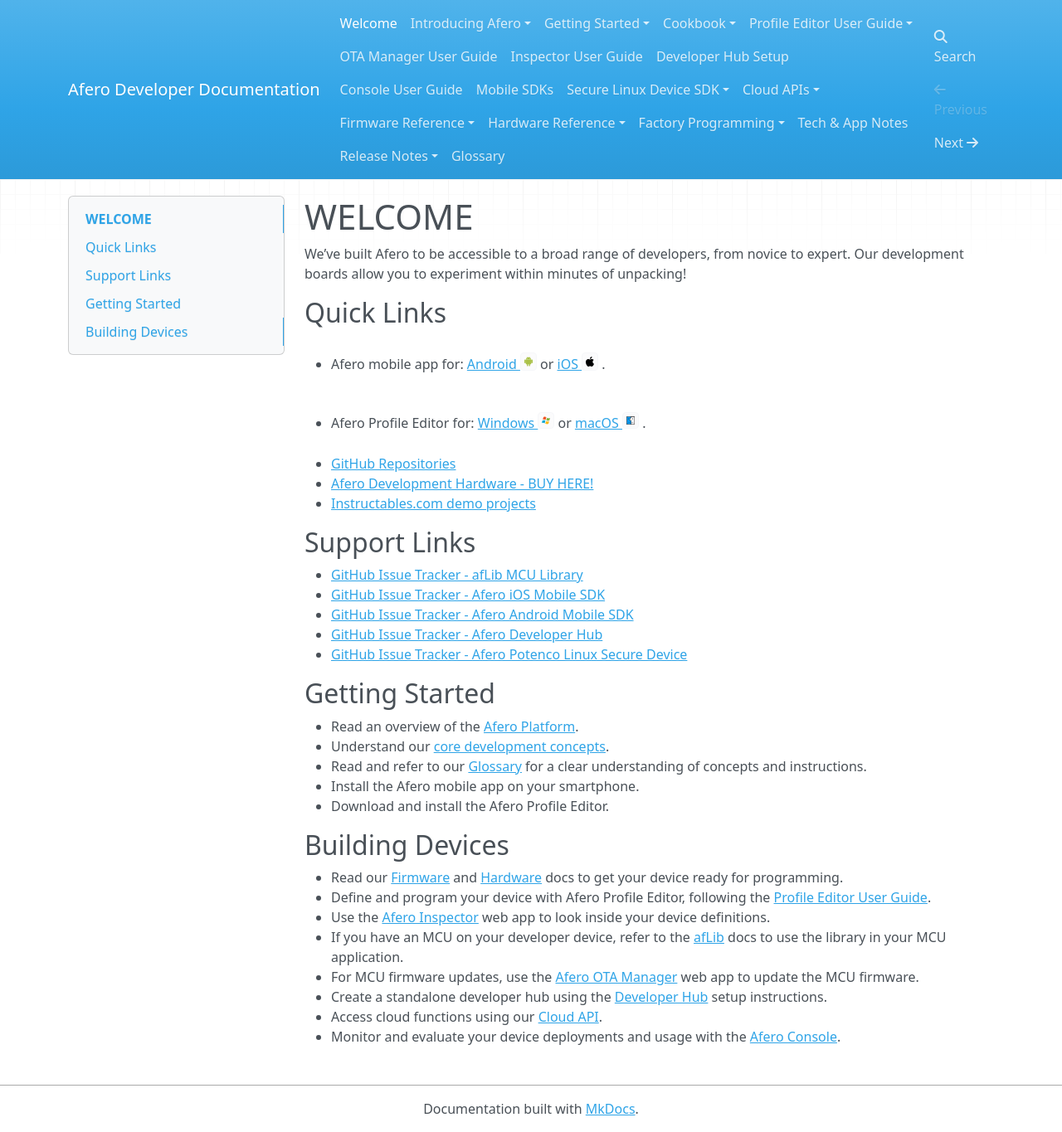
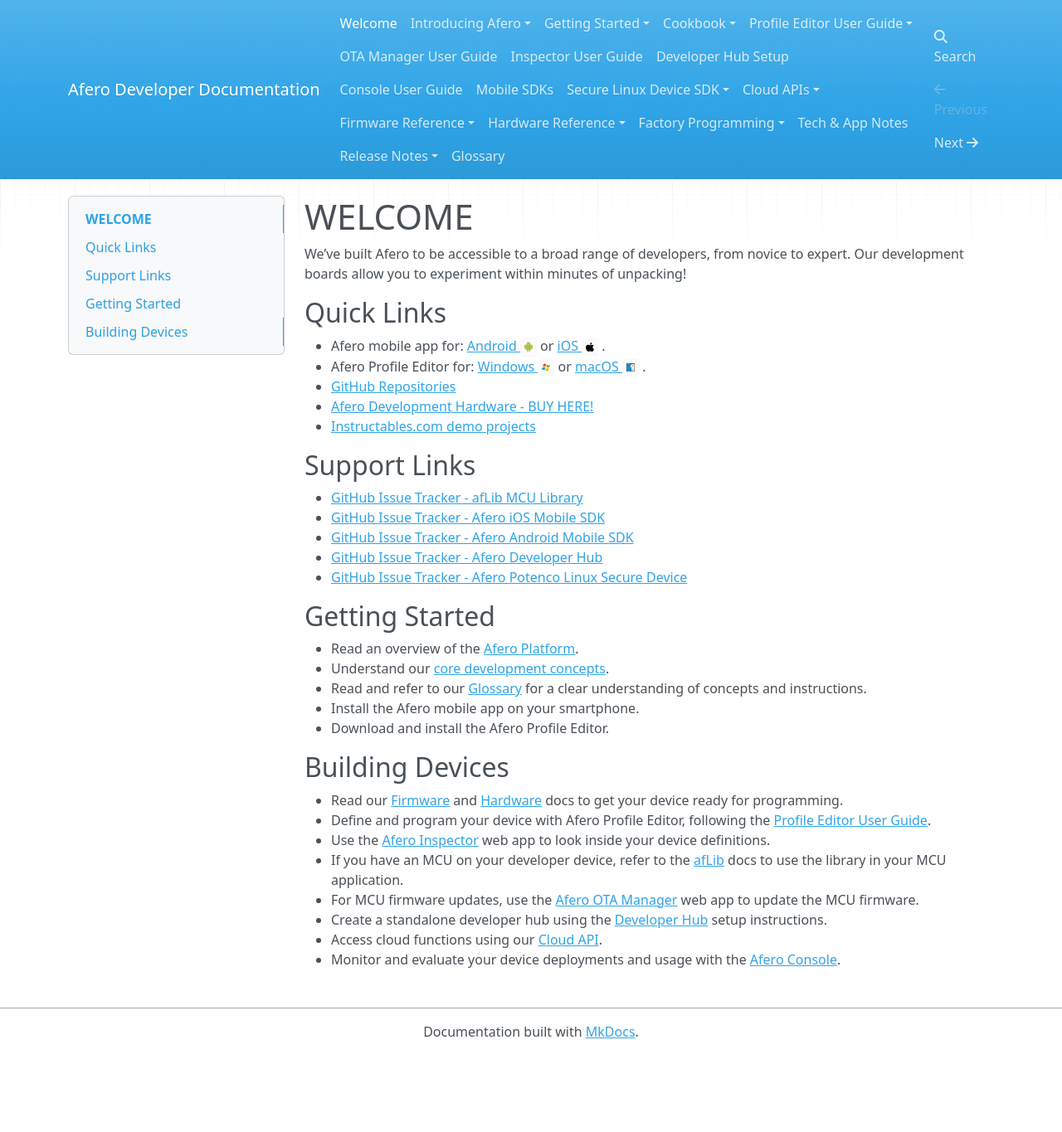
Before and after one commit to cdevshub/afero-devdocs, an MkDocs documentation site: the page built from docs/index.md, in a window 1280 px wide. Shown: the whole page at 83% size. Built offline with MkDocs 1.6.1, drawn with Linux system fonts in a browser that asks for light colours; nearby versions of some CDN libraries; after the commit the page ends 1272 px from its top, so only the background shows below that.

Commit message:
using margin=0 setting to remove vertical spacing above/below images

```diff
--- a/docs/index.md
+++ b/docs/index.md
@@ -4,8 +4,8 @@
 
 ## Quick Links
 
-* Afero mobile app for: [Android <img src="img/android.svg" alt="drawing" width="20" padding="5,5,5,5">](https://play.google.com/store/apps/details?id=io.afero.tokui.prod.release) or [iOS <img src="img/apple.svg" alt="drawing" width="20" padding="5,5,5,5">](https://apps.apple.com/us/app/afero-iot-platform/id1065087421?ls=1) .
-* Afero Profile Editor for: [Windows <img src="img/windows.svg" alt="drawing" width="20" padding="5,5,5,5">](https://cdn.afero.io/latest-ape/win) or [macOS <img src="img/macos.svg" alt="drawing" width="20" padding="5,5,5,5">](https://cdn.afero.io/latest-ape/mac) .
+* Afero mobile app for: [Android <img src="img/android.svg" alt="drawing" width="20" style="vertical-align:middle;margin:0px 0px">](https://play.google.com/store/apps/details?id=io.afero.tokui.prod.release) or [iOS <img src="img/apple.svg" alt="drawing" width="20" style="vertical-align:middle;margin:0px 0px">](https://apps.apple.com/us/app/afero-iot-platform/id1065087421?ls=1) .
+* Afero Profile Editor for: [Windows <img src="img/windows.svg" alt="drawing" width="20" style="vertical-align:middle;margin:0px 0px">](https://cdn.afero.io/latest-ape/win) or [macOS <img src="img/macos.svg" alt="drawing" width="20" style="vertical-align:middle;margin:0px 0px">](https://cdn.afero.io/latest-ape/mac) .
 * [GitHub Repositories](https://github.com/aferodeveloper)
 * [Afero Development Hardware - BUY HERE!](Hardware)
 * [Instructables.com demo projects](http://www.instructables.com/howto/afero)
```
